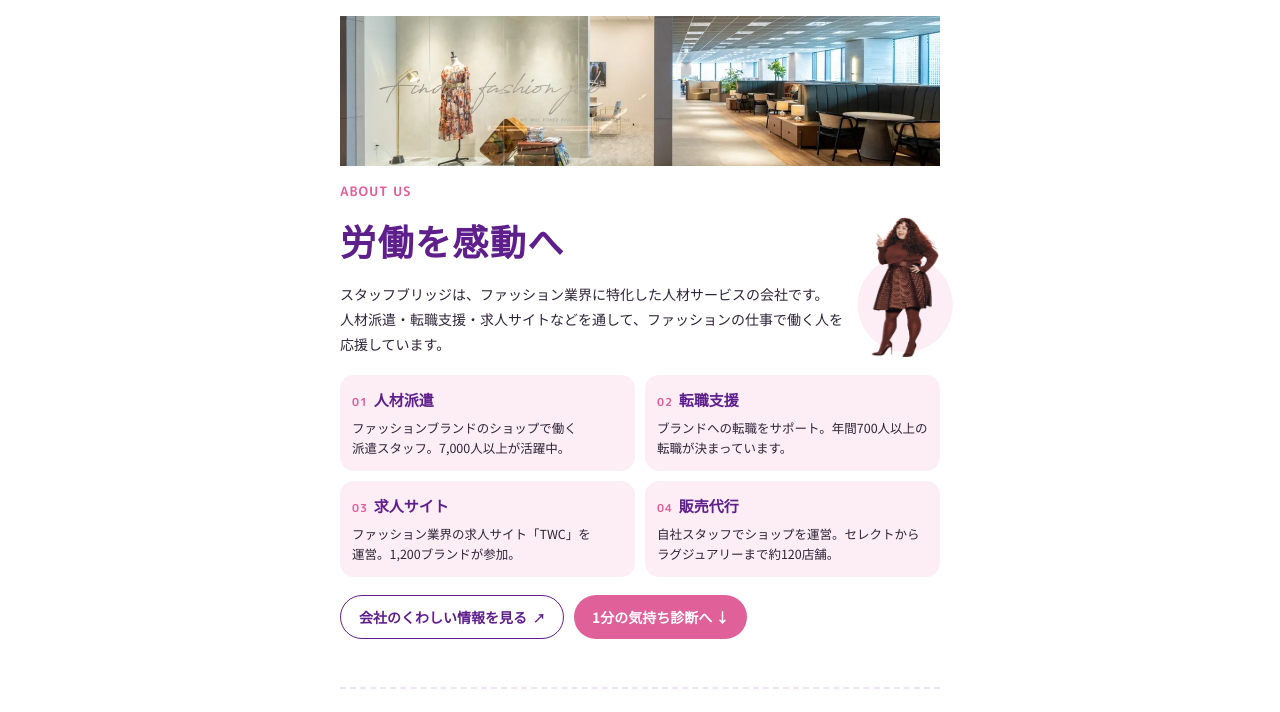
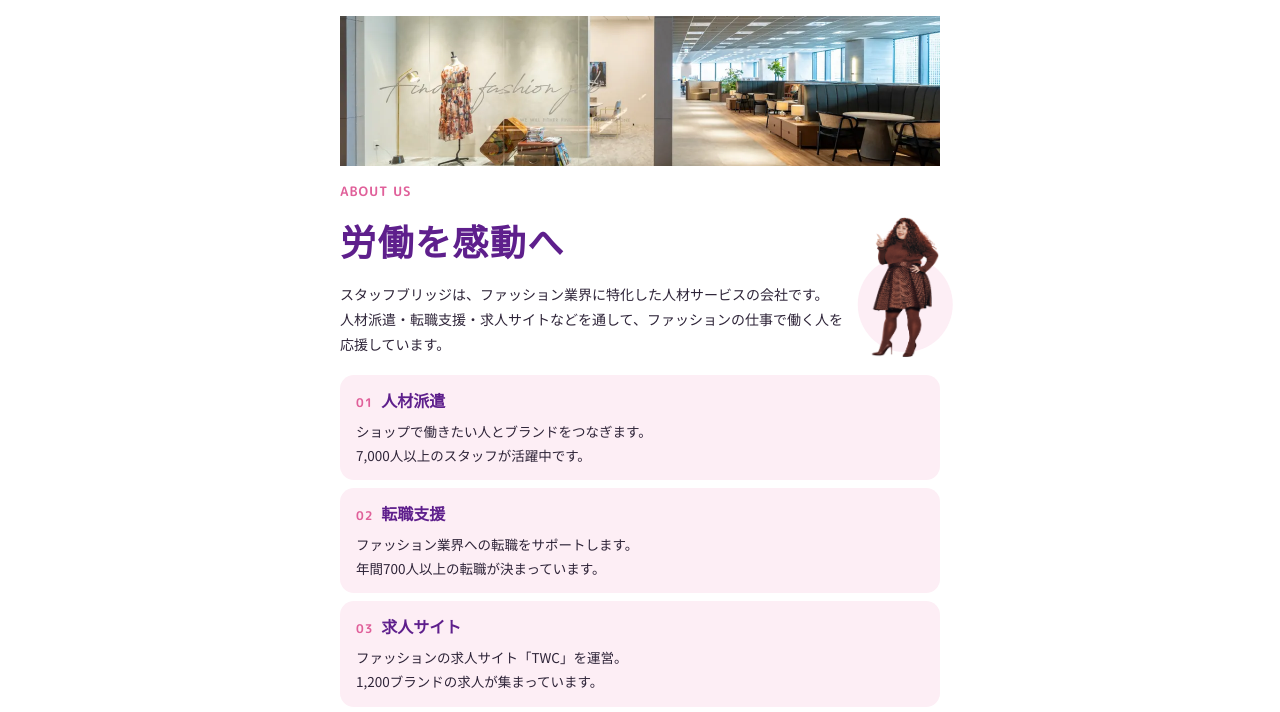
Before and after one commit to staff-bridge/sb-soudan, a plain HTML site: page index.html in a window 1280 px wide. Shown: the part 66-778 px from the top of the page. Drawn offline with Linux system fonts and the light colour scheme.

Commit message:
4つのサービスを1列のカードにし、文章を「何をしているか＋数字」の2行に書き直す
Co-Authored-By: Claude Opus 5.5 <noreply@anthropic.com>

```diff
--- a/index.html
+++ b/index.html
@@ -15,7 +15,7 @@
 <link rel="preconnect" href="https://fonts.googleapis.com">
 <link rel="preconnect" href="https://fonts.gstatic.com" crossorigin>
 <link rel="stylesheet" href="https://fonts.googleapis.com/css2?family=M+PLUS+Rounded+1c:wght@500;700&family=Noto+Sans+JP:wght@400;500;700&display=swap">
-<link rel="stylesheet" href="css/style.css?v=20261118e">
+<link rel="stylesheet" href="css/style.css?v=20261118f">
 <style>
 /* 会社概要（トップの一番上） */
 .company { padding: 28px 0 8px; display: flex; flex-direction: column; gap: 14px; }
@@ -36,13 +36,13 @@
 /* オフィス写真（トップの一番上） */
 .co-hero { margin: 0; overflow: hidden; aspect-ratio: 4 / 1; background: var(--pink-bg); }
 .co-hero img { display: block; width: 100%; height: 100%; object-fit: cover; object-position: 50% 58%; }
-/* 4つのサービス（スマホでも2列） */
-.co-svc { list-style: none; margin: 4px 0 0; padding: 0; display: grid; grid-template-columns: repeat(2, minmax(0, 1fr)); gap: 10px; }
-.co-svc li { background: var(--pink-bg); border-radius: 14px; padding: 12px 12px 13px; display: flex; flex-direction: column; gap: 4px; }
-.co-svc .no { font-family: var(--display); font-size: 11px; font-weight: 700; color: var(--pink); letter-spacing: .08em; }
-.co-svc .svc-head { display: flex; align-items: baseline; gap: 6px; }
-.co-svc b { font-family: var(--display); color: var(--plum); font-size: 15px; }
-.co-svc p { font-size: 12.5px; line-height: 1.6; }
+/* 4つのサービス（1列の横長カード） */
+.co-svc { list-style: none; margin: 4px 0 0; padding: 0; display: flex; flex-direction: column; gap: 8px; }
+.co-svc li { background: var(--pink-bg); border-radius: 14px; padding: 12px 16px 13px; display: flex; flex-direction: column; gap: 4px; }
+.co-svc .svc-head { display: flex; align-items: baseline; gap: 8px; }
+.co-svc .no { font-family: var(--display); font-size: 12px; font-weight: 700; color: var(--pink); letter-spacing: .08em; }
+.co-svc b { font-family: var(--display); color: var(--plum); font-size: 16px; }
+.co-svc p { font-size: 13.5px; line-height: 1.75; }
 .co-links { display: flex; flex-wrap: wrap; gap: 10px; margin-top: 4px; }
 .co-links a {
   display: inline-flex; align-items: center; min-height: 44px; padding: 0 18px; border-radius: 999px;
@@ -191,10 +191,10 @@ html { scroll-behavior: smooth; }
         </div>
       </div>
       <ul class="co-svc">
-        <li class="rise" style="--d:.24s"><div class="svc-head"><span class="no">01</span><b>人材派遣</b></div><p>ファッションブランドのショップで働く派遣スタッフ。7,000人以上が活躍中。</p></li>
-        <li class="rise" style="--d:.28s"><div class="svc-head"><span class="no">02</span><b>転職支援</b></div><p>ブランドへの転職をサポート。年間700人以上の転職が決まっています。</p></li>
-        <li class="rise" style="--d:.32s"><div class="svc-head"><span class="no">03</span><b>求人サイト</b></div><p>ファッション業界の求人サイト「TWC」を運営。1,200ブランドが参加。</p></li>
-        <li class="rise" style="--d:.36s"><div class="svc-head"><span class="no">04</span><b>販売代行</b></div><p>自社スタッフでショップを運営。セレクトからラグジュアリーまで約120店舗。</p></li>
+        <li class="rise" style="--d:.24s"><div class="svc-head"><span class="no">01</span><b>人材派遣</b></div><p>ショップで働きたい人とブランドをつなぎます。<br>7,000人以上のスタッフが活躍中です。</p></li>
+        <li class="rise" style="--d:.28s"><div class="svc-head"><span class="no">02</span><b>転職支援</b></div><p>ファッション業界への転職をサポートします。<br>年間700人以上の転職が決まっています。</p></li>
+        <li class="rise" style="--d:.32s"><div class="svc-head"><span class="no">03</span><b>求人サイト</b></div><p>ファッションの求人サイト「TWC」を運営。<br>1,200ブランドの求人が集まっています。</p></li>
+        <li class="rise" style="--d:.36s"><div class="svc-head"><span class="no">04</span><b>販売代行</b></div><p>ブランドのショップ運営をまるごと担当します。<br>セレクトから高級ブランドまで約120店舗。</p></li>
       </ul>
       <div class="co-links rise" style="--d:.32s">
         <a class="co-more" href="https://www.staff-b.com/company/" target="_blank" rel="noopener">会社のくわしい情報を見る</a>
@@ -297,11 +297,11 @@ html { scroll-behavior: smooth; }
   </div>
 </footer>
 
-<script src="js/config.js?v=20261118e"></script>
-<script src="js/analytics.js?v=20261118e"></script>
-<script src="js/content.js?v=20261118e"></script>
-<script src="js/vendor/budoux-ja-0.6.4.min.js?v=20261118e"></script>
-<script src="js/common.js?v=20261118e"></script>
-<script src="js/quiz.js?v=20261118e"></script>
+<script src="js/config.js?v=20261118f"></script>
+<script src="js/analytics.js?v=20261118f"></script>
+<script src="js/content.js?v=20261118f"></script>
+<script src="js/vendor/budoux-ja-0.6.4.min.js?v=20261118f"></script>
+<script src="js/common.js?v=20261118f"></script>
+<script src="js/quiz.js?v=20261118f"></script>
 </body>
 </html>
```
Also changed, not shown: entry.html (+7 -7 lines), 1 other file.
